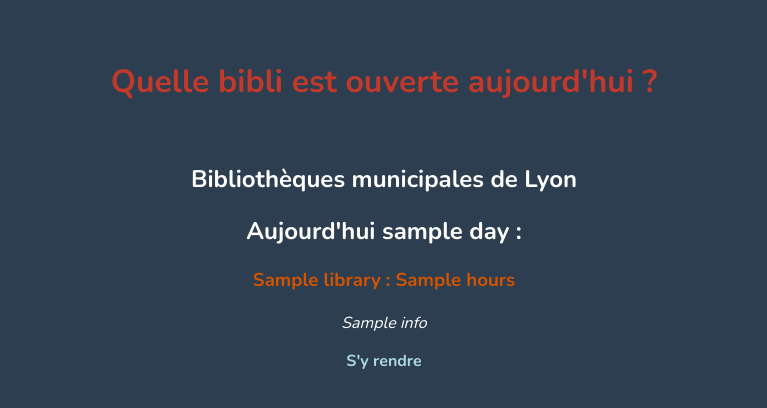
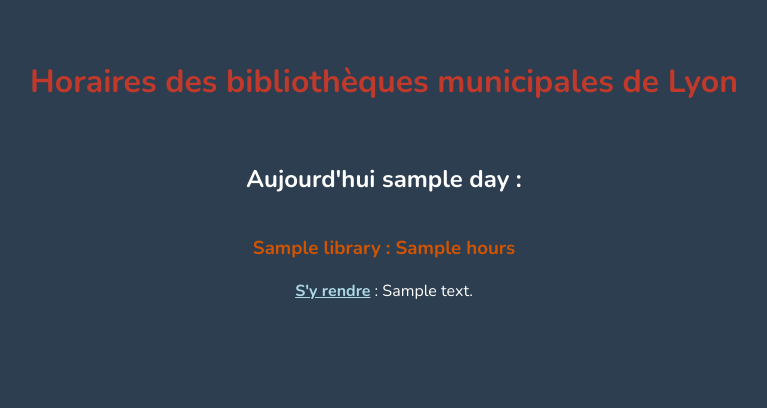
Before and after one commit to zebrenoir/libraries_opening, a Flask app: template templates/hours.html in a window 1280 px wide. Shown: the top 408 px of the page, without its empty margins (256-1023 px from the left). Run offline with Flask 2, Linux system fonts and the light colour scheme; the template is opened without the code that fills it: most values are stand-ins (such as "Sample title", 1, 10 or a date in 2020).

Commit message:
Added Google maps links and address for each library

```diff
--- a/server.py
+++ b/server.py
@@ -15,14 +15,6 @@ def index():
 def generate_hours():
 
     libraries = biblihoraires.get_hours()
-    results = ""
-    for library in libraries:
-        # results += "{name}<br/> {day} : {hours} <br/> VACANCES {holidays}<br/>".format(name=library["name"],
-        #          day=library["day"], hours=library["hours"], holidays=library["holidays"])
-        # results += "{name}<br/> {day} : {hours} <br/> VACANCES {holidays}<br/>".format(**library)
-        results += f"{library['name']}<br/> {library['day']} : {library['hours']} <br/> VACANCES <br/>"
-    # return render_template("hours.html", libraries)
-    trial = "Biblifoliiiiiiiiiiiii'z!!!!"
     return render_template("hours.html", libraries=libraries)
 
 
--- a/templates/hours.html
+++ b/templates/hours.html
@@ -16,7 +16,7 @@
     }
 
     .libraries {
-      margin-bottom: 70px;
+      margin-bottom: 90px;
     }
 
     h1 {
@@ -25,8 +25,12 @@
       font-size: 2em;
     }
 
+    h2 {
+      margin-bottom: 40px;
+    }
+
     a {
-      text-decoration: none;
+      text-decoration: underline;
       font-weight: bold;
       color: lightblue;
     }
@@ -45,8 +49,7 @@
 <body>
 
   <header>
-    <h1>Quelle bibli est ouverte aujourd'hui ?</h1>
-    <h2>Bibliothèques municipales de Lyon</h2>
+    <h1>Horaires des bibliothèques municipales de Lyon</h1>
   </header>
 
   <main>
@@ -54,8 +57,8 @@
     {% for library in libraries %}
       <div class="libraries">
         <h3>{{ library["name"] }} : {{ library["hours"] }}</h3>
-        <p><em>{{ library.info }}</em></p>
-        <p><a href="https://www.google.fr/maps/place/Biblioth%C3%A8que+1er+Arrondissement+-+Lyon/@45.77383,4.8207218,15z/data=!4m8!1m2!2m1!1sbiblioth%C3%A8que+lyon+1!3m4!1s0x47f4eafea092c5dd:0x4a8676a3142eb95e!8m2!3d45.7689964!4d4.8343676" title="Comment s'y rendre">S'y rendre</a></p>
+        <!--<p><em>{{ library.info }}</em></p>-->
+        <p><a href='{{ library["maps"] }}' title="Comment s'y rendre">S'y rendre</a> : {{ library["address"] }}</p>
       </div>
     {% endfor %}
   </main>
```
Also changed, not shown: biblihoraires.py (+17 -10 lines).
